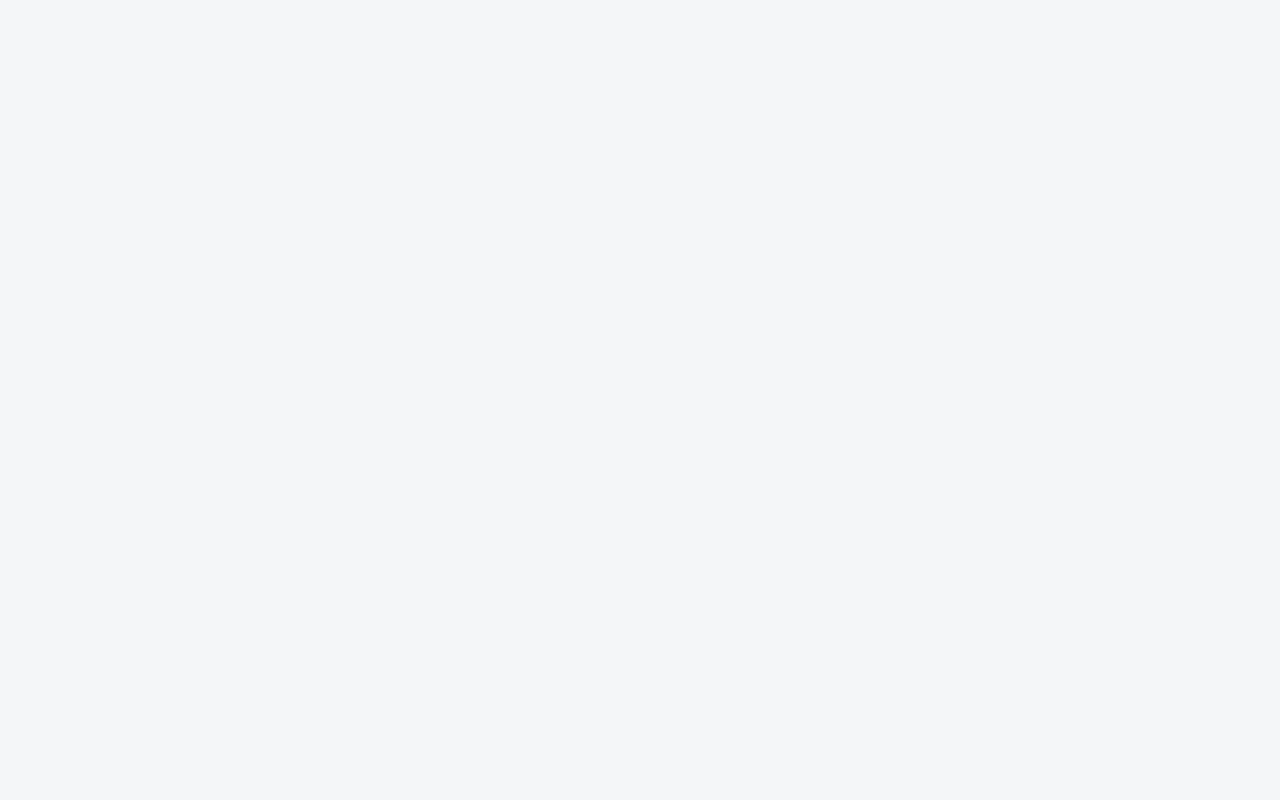
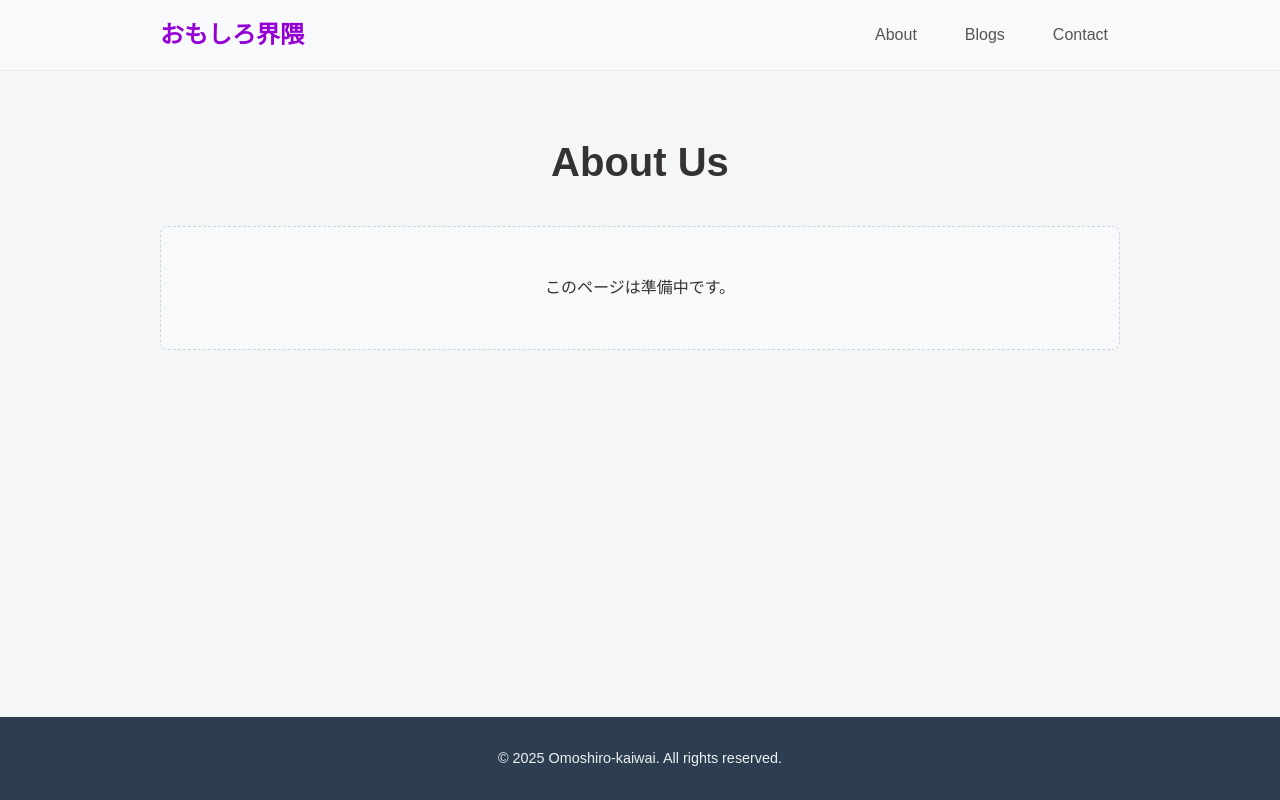
Before and after one commit to omoshiro-kaiwai/web-frontend, a React (Vite) app: page /about in a window 1280 px wide. Before the commit this address had no page. Built offline with nearby package versions, Linux system fonts and the light colour scheme.

Commit message:
update iroiro

```diff
--- a/src/App.tsx
+++ b/src/App.tsx
@@ -5,14 +5,18 @@ import './App.css';
 import HomePage from './pages/HomePage';
 import BlogPostPage from './pages/BlogPostPage';
 import BlogListPage from './pages/BlogListPage';
+import About from './pages/About';
+import Contact from './pages/Contact';
 
 function App() {
   return (
     <BrowserRouter>
       <Routes>
         <Route path="/" element={<HomePage/>} />
+        <Route path="/about" element={<About />} />
         <Route path="/blog/:slug" element={<BlogPostPage />} />
         <Route path="/blogs" element={<BlogListPage />} />
+        <Route path="/contact" element={<Contact />} />
       </Routes>
     </BrowserRouter>
   );
--- a/src/assets/blog/2025-01-01.md
+++ /dev/null
@@ -1,7 +0,0 @@
----
-title: Test Post
-date: "2025-01-01"
-summary: This is a test.
----
-
-Test content.
--- a/src/assets/blog/2025-05-22.md
+++ b/src/assets/blog/2025-06-01.md
@@ -1,8 +1,8 @@
 ---
 title: "おもしろ界隈ブログ、始動"
-date: "2025-05-22"
+date: "2025-06-01"
 summary: "中学から続く僕らの「おもしろ」は、世界へ。"
 ---
 
-## Viteは素晴らしい！
-本文はここに記述します...
+## 準備中
+最初の記事が公開されるまで、今しばらくお待ちください。
--- /dev/null
+++ b/src/pages/About.css
@@ -0,0 +1,38 @@
+/* ページ全体のコンテナ */
+.about-page-container {
+  display: flex;
+  flex-direction: column;
+  min-height: 100vh;
+  font-family: sans-serif; /* 基本フォント */
+}
+
+.main-content {
+  flex-grow: 1;
+  padding: 2rem 0; /* 上下の余白 */
+}
+
+.container {
+  max-width: 960px; /* コンテンツの最大幅 */
+  margin: 0 auto;   /* 中央寄せ */
+  padding: 0 1rem;  /* 左右の余白 */
+}
+
+/* ページヘッダー (「ブログ記事一覧」のタイトル部分) */
+.page-header {
+  margin-bottom: 2rem;
+  text-align: center;
+}
+
+.page-header h1 {
+  font-size: 2.5rem;
+  color: #333;
+}
+
+/* 記事がない場合のメッセージ */
+.no-abouts-message {
+  text-align: center;
+  padding: 2rem;
+  background-color: #f8f9fa;
+  border: 1px dashed #ced4da;
+  border-radius: 8px;
+}
--- /dev/null
+++ b/src/pages/About.tsx
@@ -0,0 +1,28 @@
+import React, { useEffect, useState } from 'react';
+import './About.css';
+
+import Header from '../components/Header';
+import Footer from '../components/Footer';
+
+const About: React.FC = () => {
+    return (
+    <div className="about-page-container">
+      <Header />
+
+      <main className="main-content">
+        <div className="container">
+            <header className="page-header">
+                <h1>About Us</h1>
+            </header>
+            <div className="no-abouts-message">
+              <p>このページは準備中です。</p>
+            </div>
+        </div>
+      </main>
+
+      <Footer />
+    </div>
+  );
+};
+
+export default About;
--- /dev/null
+++ b/src/pages/Contact.css
@@ -0,0 +1,38 @@
+/* ページ全体のコンテナ */
+.contact-page-container {
+  display: flex;
+  flex-direction: column;
+  min-height: 100vh;
+  font-family: sans-serif; /* 基本フォント */
+}
+
+.main-content {
+  flex-grow: 1;
+  padding: 2rem 0; /* 上下の余白 */
+}
+
+.container {
+  max-width: 960px; /* コンテンツの最大幅 */
+  margin: 0 auto;   /* 中央寄せ */
+  padding: 0 1rem;  /* 左右の余白 */
+}
+
+/* ページヘッダー (「ブログ記事一覧」のタイトル部分) */
+.page-header {
+  margin-bottom: 2rem;
+  text-align: center;
+}
+
+.page-header h1 {
+  font-size: 2.5rem;
+  color: #333;
+}
+
+/* 記事がない場合のメッセージ */
+.no-contact-message {
+  text-align: center;
+  padding: 2rem;
+  background-color: #f8f9fa;
+  border: 1px dashed #ced4da;
+  border-radius: 8px;
+}
--- /dev/null
+++ b/src/pages/Contact.tsx
@@ -0,0 +1,28 @@
+import React, { useEffect, useState } from 'react';
+import './Contact.css';
+
+import Header from '../components/Header';
+import Footer from '../components/Footer';
+
+const Contact: React.FC = () => {
+    return (
+    <div className="contact-page-container">
+      <Header />
+
+      <main className="main-content">
+        <div className="container">
+            <header className="page-header">
+                <h1>Contact</h1>
+            </header>
+            <div className="no-contact-message">
+              <p>このページは準備中です。</p>
+            </div>
+        </div>
+      </main>
+
+      <Footer />
+    </div>
+  );
+};
+
+export default Contact;
```
